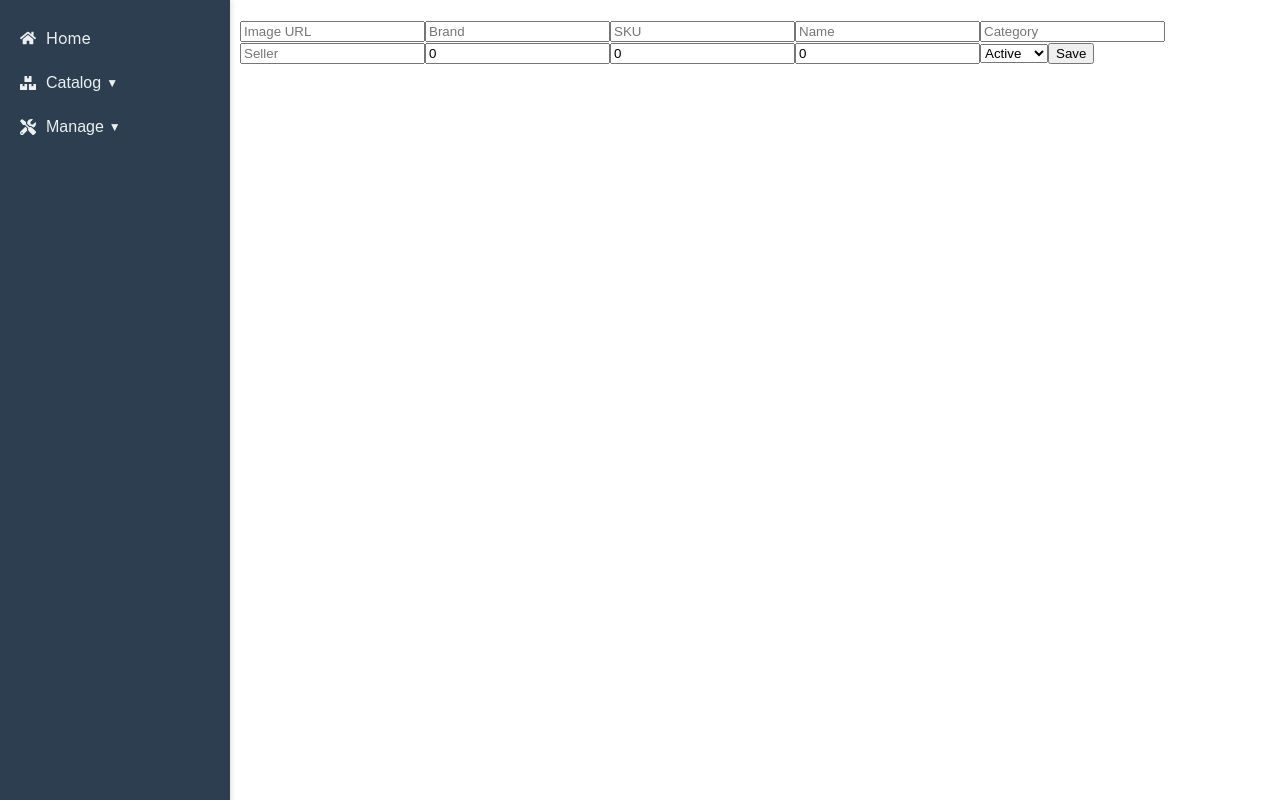
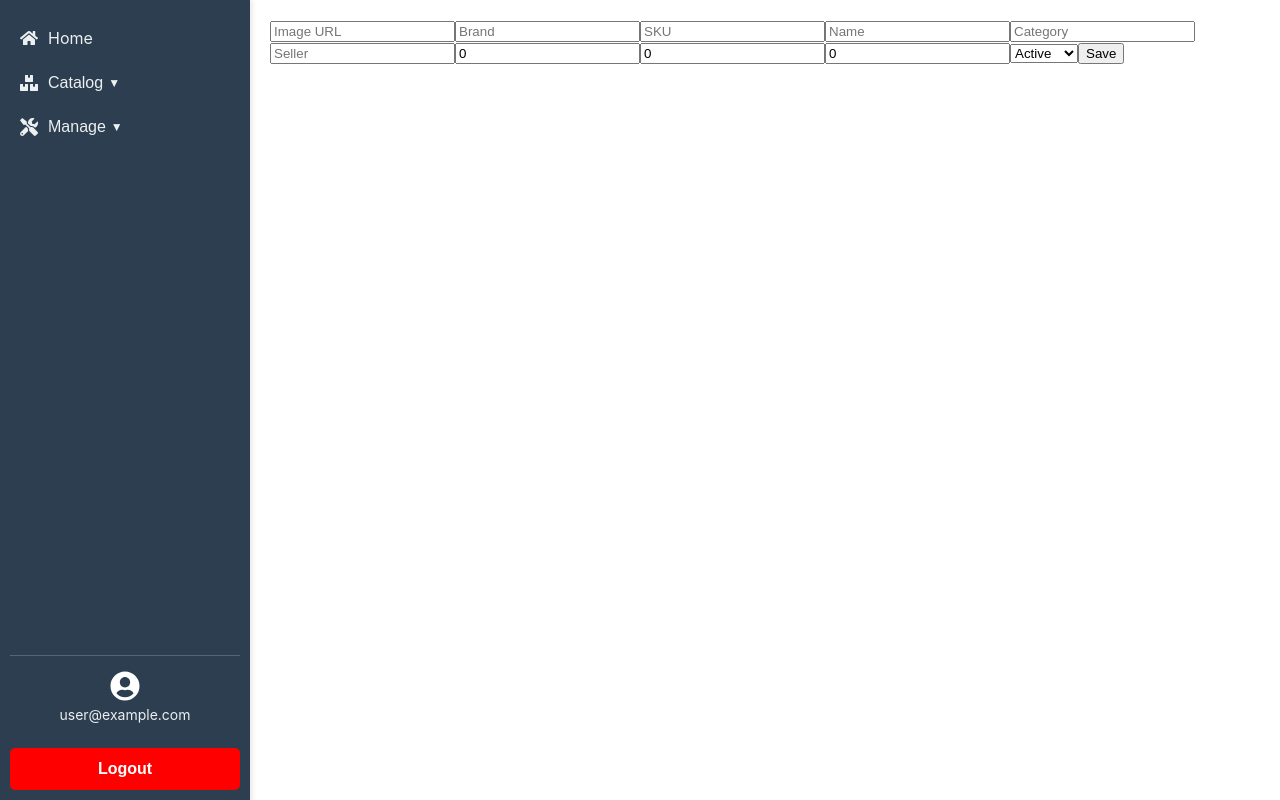
Before and after one commit to Phxtsxkxrn/Inventory-Management, a React (Create React App) app: page /add in a window 1280 px wide. Built offline with nearby package versions, Linux system fonts and the light colour scheme; no server answers; the database is empty; sample sign-in values are in the browser's storage.

Commit message:
login , logout

```diff
--- a/package.json
+++ b/package.json
@@ -8,6 +8,7 @@
     "papaparse": "^5.5.1",
     "react": "^19.0.0",
     "react-dom": "^19.0.0",
+    "react-firebase-hooks": "^5.1.1",
     "react-icons": "^5.4.0",
     "react-router-dom": "^7.1.3",
     "react-scripts": "5.0.1",
--- a/src/App.js
+++ b/src/App.js
@@ -1,5 +1,10 @@
 import React, { useState, useEffect } from "react";
-import { BrowserRouter as Router, Routes, Route } from "react-router-dom";
+import {
+  BrowserRouter as Router,
+  Routes,
+  Route,
+  Navigate,
+} from "react-router-dom";
 import Navbar from "./components/Navbar";
 import Home from "./components/Home";
 import ProductList from "./components/ProductList";
@@ -8,6 +13,10 @@ import CategoriesList from "./components/CategoriesList";
 import ManagePricing from "./components/ManagePricing";
 import Promotions from "./components/Promotions";
 import ManagePromotions from "./components/ManagePromotions";
+import Login from "./components/Login";
+import Register from "./components/Register";
+import { auth } from "./services/firebaseConfig";
+import { useAuthState } from "react-firebase-hooks/auth";
 import {
   getProducts,
   addProduct,
@@ -20,11 +29,11 @@ import {
   deleteCategories,
 } from "./services/categoriesService";
 
-function App() {
+const App = () => {
+  const [user, loading] = useAuthState(auth);
   const [products, setProducts] = useState([]);
-  const [categories, setCategories] = useState([]); // State for categories
+  const [categories, setCategories] = useState([]);
 
-  // Fetch products from Firestore when the component mounts
   useEffect(() => {
     const fetchProducts = async () => {
       try {
@@ -48,54 +57,49 @@ function App() {
     fetchCategories();
   }, []);
 
-  // Add a new product
   const handleAddProduct = async (newProduct) => {
     try {
-      const addedProduct = await addProduct(newProduct); // เพิ่มสินค้าใน Firebase
-      setProducts((prevProducts) => [...prevProducts, addedProduct]); // อัปเดต state
+      const addedProduct = await addProduct(newProduct);
+      setProducts((prevProducts) => [...prevProducts, addedProduct]);
     } catch (error) {
       console.error("Error adding product:", error);
     }
   };
 
-  // Edit an existing product
   const handleEditProduct = async (id, updatedProduct) => {
     try {
-      await updateProduct(id, updatedProduct); // Update in Firestore
-      const updatedProducts = await getProducts(); // Refresh product list
+      await updateProduct(id, updatedProduct);
+      const updatedProducts = await getProducts();
       setProducts(updatedProducts);
     } catch (error) {
       console.error("Error editing product:", error);
     }
   };
 
-  // Delete a product
   const handleDeleteProduct = async (id) => {
     try {
-      await deleteProduct(id); // Delete from Firestore
-      const updatedProducts = await getProducts(); // Refresh product list
+      await deleteProduct(id);
+      const updatedProducts = await getProducts();
       setProducts(updatedProducts);
     } catch (error) {
       console.error("Error deleting product:", error);
     }
   };
 
-  // Add a new categories
   const handleAddCategories = async (newCategories) => {
     try {
-      await addCategories(newCategories); // Add to Firestore
-      const updatedCategories = await getCategories(); // Refresh categories list
+      await addCategories(newCategories);
+      const updatedCategories = await getCategories();
       setCategories(updatedCategories);
     } catch (error) {
       console.error("Error adding categories:", error);
     }
   };
 
-  // Delete a categories
   const handleDeleteCategories = async (id) => {
     try {
-      await deleteCategories(id); // Delete from Firestore
-      const updatedCategories = await getCategories(); // Refresh categories list
+      await deleteCategories(id);
+      const updatedCategories = await getCategories();
       setCategories(updatedCategories);
     } catch (error) {
       console.error("Error deleting categories:", error);
@@ -105,24 +109,37 @@ function App() {
   const handleImportProducts = async (parsedData) => {
     try {
       for (const product of parsedData) {
-        await addProduct(product); // เพิ่มสินค้าแต่ละตัวไปยัง Firebase
+        await addProduct(product);
       }
-      const updatedProducts = await getProducts(); // ดึงข้อมูลใหม่
-      setProducts(updatedProducts); // อัปเดต State
+      const updatedProducts = await getProducts();
+      setProducts(updatedProducts);
     } catch (error) {
       console.error("Error importing products:", error);
     }
   };
 
+  if (loading) return <h1>Loading...</h1>;
+
   return (
     <Router>
       <div style={{ display: "flex" }}>
-        {/* Navbar */}
-        <Navbar />
+        {/* Navbar ควรแสดงเฉพาะเมื่อ user login แล้ว */}
+        {user && <Navbar />}
         <div style={{ flex: 1, padding: "20px" }}>
-          {/* Main Content */}
           <Routes>
-            <Route path="/" element={<Home />} />
+            {/* ถ้ายังไม่ได้ Login, Redirect ไปที่ Login */}
+            <Route
+              path="/"
+              element={user ? <Home /> : <Navigate to="/login" />}
+            />
+            <Route
+              path="/login"
+              element={user ? <Navigate to="/" /> : <Login />}
+            />
+            <Route
+              path="/register"
+              element={user ? <Navigate to="/" /> : <Register />}
+            />
             <Route
               path="/product-list"
               element={
@@ -172,6 +189,6 @@ function App() {
       </div>
     </Router>
   );
-}
+};
 
 export default App;
--- /dev/null
+++ b/src/components/Login.css
@@ -0,0 +1,55 @@
+.container {
+  display: flex;
+  justify-content: center;
+  align-items: center;
+  height: 100vh;
+}
+
+.card {
+  width: 350px;
+  padding: 20px;
+  border-radius: 10px;
+  background-color: #fff;
+  box-shadow: 0px 4px 10px rgba(0, 0, 0, 0.1);
+  text-align: center;
+}
+
+.title {
+  margin-bottom: 15px;
+  font-size: 24px;
+  color: #333;
+}
+
+.error {
+  color: red;
+  font-size: 14px;
+}
+
+.form {
+  display: flex;
+  flex-direction: column;
+  gap: 10px;
+}
+
+.input {
+  padding: 10px;
+  font-size: 16px;
+  border-radius: 5px;
+  border: 1px solid #ccc;
+  outline: none;
+}
+
+.button {
+  padding: 10px;
+  font-size: 16px;
+  border-radius: 5px;
+  border: none;
+  background-color: #007bff;
+  color: white;
+  cursor: pointer;
+  transition: background 0.3s;
+}
+
+.button:hover {
+  background-color: #0056b3;
+}
--- /dev/null
+++ b/src/components/Login.js
@@ -0,0 +1,53 @@
+import React, { useState } from "react";
+import { login } from "../services/authService";
+import { useNavigate } from "react-router-dom";
+import "./Login.css"; // ✅ Import CSS ที่แยกไว้
+
+const Login = () => {
+  const [email, setEmail] = useState("");
+  const [password, setPassword] = useState("");
+  const [error, setError] = useState("");
+  const navigate = useNavigate();
+
+  const handleLogin = async (e) => {
+    e.preventDefault();
+    try {
+      await login(email, password);
+      navigate("/"); // เปลี่ยนไปที่ Home.js
+    } catch (error) {
+      setError(error.message);
+    }
+  };
+
+  return (
+    <div className="container">
+      <div className="card">
+        <h2 className="title">Login</h2>
+        {error && <p className="error">{error}</p>}
+        <form onSubmit={handleLogin} className="form">
+          <input
+            type="email"
+            placeholder="Email"
+            value={email}
+            onChange={(e) => setEmail(e.target.value)}
+            required
+            className="input"
+          />
+          <input
+            type="password"
+            placeholder="Password"
+            value={password}
+            onChange={(e) => setPassword(e.target.value)}
+            required
+            className="input"
+          />
+          <button type="submit" className="button">
+            Login
+          </button>
+        </form>
+      </div>
+    </div>
+  );
+};
+
+export default Login;
--- a/src/components/Navbar.css
+++ b/src/components/Navbar.css
@@ -2,15 +2,16 @@
 .navbar {
   display: flex;
   flex-direction: column;
-  width: 210px;
+  width: 230px;
   height: 100vh;
   background-color: #2c3e50;
   padding: 20px 10px;
   box-shadow: 2px 0 5px rgba(0, 0, 0, 0.1);
-  position: fixed; /* เปลี่ยนเป็น fixed เพื่อให้ Navbar อยู่กับที่ */
-  top: 0; /* ติดด้านบนของหน้าจอ */
-  left: 0; /* ติดด้านซ้ายของหน้าจอ */
-  overflow-y: auto; /* เพิ่ม scroll bar ให้ navbar หากเนื้อหายาวเกิน */
+  position: fixed;
+  top: 0;
+  left: 0;
+  overflow-y: auto;
+  padding-bottom: 40px; /* เพิ่มพื้นที่ว่างด้านล่าง */
 }
 
 /* Menu items */
@@ -18,10 +19,11 @@
   list-style-type: none;
   padding: 0;
   margin: 0;
+  flex-grow: 1; /* ทำให้เมนูขยายเต็มพื้นที่ */
 }
 
 .navbar-item {
-  margin-bottom: 10px; /* Reduce spacing between menu items */
+  margin-bottom: 10px;
 }
 
 /* Links and button styling */
@@ -30,13 +32,19 @@
   align-items: center;
   color: #ecf0f1;
   text-decoration: none;
-  font-size: 16px; /* Ensure consistent font size */
-  padding: 8px 10px; /* Reduce padding */
+  font-size: 16px;
+  padding: 8px 10px;
   border: none;
   background: none;
   cursor: pointer;
   border-radius: 5px;
   transition: background-color 0.3s ease;
+  gap: 5px; /* ✅ เพิ่มช่องว่างระหว่างไอคอนกับข้อความ */
+}
+
+.navbar-link .icon {
+  font-size: 18px;
+  margin-right: 5px; /* ✅ เพิ่มระยะห่างของไอคอน */
 }
 
 .navbar-link:hover {
@@ -44,7 +52,7 @@
 }
 
 .content {
-  margin-left: 180px; /* เว้นที่สำหรับ Navbar */
+  margin-left: 210px;
   padding: 20px;
 }
 
@@ -52,16 +60,22 @@
 .dropdown-menu {
   list-style-type: none;
   padding: 0;
-  margin: 5px 0 0 20px; /* Reduce margin and slightly indent */
+  margin: 5px 0 0 20px;
 }
 
 .dropdown-link {
+  display: flex;
+  align-items: center;
   color: #bdc3c7;
   text-decoration: none;
-  padding: 5px 10px; /* Reduce padding */
-  display: flex;
-  align-items: center;
+  padding: 5px 10px;
   transition: color 0.3s ease;
+  gap: 10px; /* ✅ เพิ่มช่องว่างระหว่างไอคอนกับข้อความ */
+}
+
+.dropdown-link .icon {
+  font-size: 16px;
+  margin-right: 5px; /* ✅ เพิ่มระยะห่างของไอคอน */
 }
 
 .dropdown-link:hover {
@@ -70,7 +84,7 @@
 
 /* Dropdown arrow */
 .dropdown-arrow {
-  margin-left: 5px;
+  margin-left: auto;
   font-size: 12px;
   transition: transform 0.3s ease;
 }
@@ -78,3 +92,66 @@
 .dropdown-arrow.open {
   transform: rotate(180deg);
 }
+
+/* ปุ่ม Logout ที่อยู่ล่างสุด */
+.logout-button {
+  margin-top: auto; /* ดันปุ่มไปที่ด้านล่าง */
+  width: 100%;
+  padding: 12px;
+  font-size: 16px;
+  font-weight: bold;
+  border: none;
+  background-color: red;
+  color: white;
+  cursor: pointer;
+  border-radius: 5px;
+  transition: background 0.3s ease;
+  margin-bottom: 30px; /* เพิ่มช่องว่างด้านล่าง */
+}
+
+.logout-button:hover {
+  background-color: darkred;
+}
+
+/* แสดงอีเมลของผู้ใช้ */
+.user-info {
+  display: flex;
+  align-items: center;
+  justify-content: center;
+  flex-direction: column;
+  color: white;
+  margin-top: auto; /* ดันให้อยู่ด้านล่างของเมนู */
+  padding: 15px 0;
+  border-top: 1px solid rgba(255, 255, 255, 0.2);
+}
+
+.user-icon {
+  font-size: 30px;
+  margin-bottom: 5px;
+}
+
+.user-email {
+  font-size: 14px;
+  color: #ecf0f1;
+  word-break: break-word;
+  text-align: center;
+}
+
+/* ปุ่ม Logout */
+.logout-button {
+  margin-top: 10px; /* เพิ่มระยะห่างจากอีเมล */
+  width: 100%;
+  padding: 12px;
+  font-size: 16px;
+  font-weight: bold;
+  border: none;
+  background-color: red;
+  color: white;
+  cursor: pointer;
+  border-radius: 5px;
+  transition: background 0.3s ease;
+}
+
+.logout-button:hover {
+  background-color: darkred;
+}
--- a/src/components/Navbar.js
+++ b/src/components/Navbar.js
@@ -1,5 +1,7 @@
 import React, { useState } from "react";
-import { Link } from "react-router-dom";
+import { Link, useNavigate } from "react-router-dom";
+import { logout } from "../services/authService";
+import { auth } from "../services/firebaseConfig"; // ✅ Import Firebase auth
 import {
   FaHome,
   FaBoxes,
@@ -9,20 +11,24 @@ import {
   FaPercentage,
   FaGift,
   FaTools,
+  FaUserCircle,
 } from "react-icons/fa";
 import "./Navbar.css";
 
 const Navbar = ({ children }) => {
-  // ✅ ใช้ state แยกกัน และไม่ต้องปิดอีกอันอัตโนมัติ
   const [salesOpen, setSalesOpen] = useState(false);
   const [manageOpen, setManageOpen] = useState(false);
+  const navigate = useNavigate();
 
-  const toggleSales = () => {
-    setSalesOpen(!salesOpen);
-  };
+  // ✅ ดึงข้อมูล user ปัจจุบัน
+  const user = auth.currentUser;
 
-  const toggleManage = () => {
-    setManageOpen(!manageOpen);
+  const toggleSales = () => setSalesOpen(!salesOpen);
+  const toggleManage = () => setManageOpen(!manageOpen);
+
+  const handleLogout = async () => {
+    await logout();
+    navigate("/login");
   };
 
   return (
@@ -33,7 +39,7 @@ const Navbar = ({ children }) => {
           {/* ปุ่ม Home */}
           <li className="navbar-item">
             <Link to="/" className="navbar-link">
-              <FaHome style={{ marginRight: "10px" }} />
+              <FaHome className="icon" />
               Home
             </Link>
           </li>
@@ -41,7 +47,7 @@ const Navbar = ({ children }) => {
           {/* ปุ่ม Sales */}
           <li className="navbar-item">
             <button className="navbar-link" onClick={toggleSales}>
-              <FaBoxes style={{ marginRight: "10px" }} />
+              <FaBoxes className="icon" />
               Catalog
               <span className={`dropdown-arrow ${salesOpen ? "open" : ""}`}>
                 ▼
@@ -51,19 +57,19 @@ const Navbar = ({ children }) => {
               <ul className="dropdown-menu">
                 <li>
                   <Link to="/product-list" className="dropdown-link">
-                    <FaListAlt style={{ marginRight: "10px" }} />
+                    <FaListAlt className="icon" />
                     Product List
                   </Link>
                 </li>
                 <li>
                   <Link to="/categories-list" className="dropdown-link">
-                    <FaTags style={{ marginRight: "10px" }} />
+                    <FaTags className="icon" />
                     Categories
                   </Link>
                 </li>
                 <li>
                   <Link to="/promotions" className="dropdown-link">
-                    <FaPercentage style={{ marginRight: "10px" }} />
+                    <FaPercentage className="icon" />
                     Promotions
                   </Link>
                 </li>
@@ -74,7 +80,7 @@ const Navbar = ({ children }) => {
           {/* ปุ่ม Manage */}
           <li className="navbar-item">
             <button className="navbar-link" onClick={toggleManage}>
-              <FaTools style={{ marginRight: "10px" }} />
+              <FaTools className="icon" />
               Manage
               <span className={`dropdown-arrow ${manageOpen ? "open" : ""}`}>
                 ▼
@@ -84,13 +90,13 @@ const Navbar = ({ children }) => {
               <ul className="dropdown-menu">
                 <li>
                   <Link to="/manage-pricing" className="dropdown-link">
-                    <FaDollarSign style={{ marginRight: "10px" }} />
+                    <FaDollarSign className="icon" />
                     Manage Pricing
                   </Link>
                 </li>
                 <li>
                   <Link to="/manage-promotions" className="dropdown-link">
-                    <FaGift style={{ marginRight: "10px" }} />
+                    <FaGift className="icon" />
                     Manage Promotions
                   </Link>
                 </li>
@@ -98,6 +104,19 @@ const Navbar = ({ children }) => {
             )}
           </li>
         </ul>
+
+        {/* ✅ แสดงอีเมลของผู้ใช้ (ถ้ามี) */}
+        {user && (
+          <div className="user-info">
+            <FaUserCircle className="user-icon" />
+            <span className="user-email">{user.email}</span>
+          </div>
+        )}
+
+        {/* ปุ่ม Logout */}
+        <button className="logout-button" onClick={handleLogout}>
+          Logout
+        </button>
       </nav>
 
       {/* Content */}
--- /dev/null
+++ b/src/components/Register.js
@@ -0,0 +1,47 @@
+// components/Register.js
+import React, { useState } from "react";
+import { register } from "../services/authService";
+import { useNavigate } from "react-router-dom";
+
+const Register = () => {
+  const [email, setEmail] = useState("");
+  const [password, setPassword] = useState("");
+  const [error, setError] = useState("");
+  const navigate = useNavigate();
+
+  const handleRegister = async (e) => {
+    e.preventDefault();
+    try {
+      await register(email, password);
+      navigate("/login"); // หลังสมัครเสร็จ ให้ไปที่หน้า Login
+    } catch (error) {
+      setError(error.message);
+    }
+  };
+
+  return (
+    <div>
+      <h2>Register</h2>
+      {error && <p style={{ color: "red" }}>{error}</p>}
+      <form onSubmit={handleRegister}>
+        <input
+          type="email"
+          placeholder="Email"
+          value={email}
+          onChange={(e) => setEmail(e.target.value)}
+          required
+        />
+        <input
+          type="password"
+          placeholder="Password"
+          value={password}
+          onChange={(e) => setPassword(e.target.value)}
+          required
+        />
+        <button type="submit">Register</button>
+      </form>
+    </div>
+  );
+};
+
+export default Register;
--- /dev/null
+++ b/src/services/authService.js
@@ -0,0 +1,41 @@
+// services/authService.js
+import { auth } from "./firebaseConfig";
+import {
+  createUserWithEmailAndPassword,
+  signInWithEmailAndPassword,
+  signOut,
+} from "firebase/auth";
+
+export const register = async (email, password) => {
+  try {
+    const userCredential = await createUserWithEmailAndPassword(
+      auth,
+      email,
+      password
+    );
+    return userCredential.user;
+  } catch (error) {
+    throw error;
+  }
+};
+
+export const login = async (email, password) => {
+  try {
+    const userCredential = await signInWithEmailAndPassword(
+      auth,
+      email,
+      password
+    );
+    return userCredential.user;
+  } catch (error) {
+    throw error;
+  }
+};
+
+export const logout = async () => {
+  try {
+    await signOut(auth); // ✅ เรียกใช้งาน Logout
+  } catch (error) {
+    console.error("Error logging out:", error);
+  }
+};
--- a/src/services/firebaseConfig.js
+++ b/src/services/firebaseConfig.js
@@ -1,5 +1,6 @@
 import { initializeApp } from "firebase/app";
 import { getFirestore } from "firebase/firestore";
+import { getAuth } from "firebase/auth";
 
 const firebaseConfig = {
   apiKey: "AIzaSyDzfGthFV7EStOy7OQTbvfDHP-WqGZRpBY",
@@ -8,10 +9,13 @@ const firebaseConfig = {
   storageBucket: "algolia-sku-status-tool.firebasestorage.app",
   messagingSenderId: "739679424512",
   appId: "1:739679424512:web:7166285b57e87d79b7c8e5",
-  measurementId: "G-ZX09JXNPRT"
+  measurementId: "G-ZX09JXNPRT",
 };
 
 const app = initializeApp(firebaseConfig);
+
+// Export authentication and database (Firestore)
+const auth = getAuth(app); // ✅ ตรวจสอบว่า export auth
 const db = getFirestore(app);
 
-export { db };
+export { auth, db };
```
Also changed, not shown: 1 other file (tests, documents, lock files or other folders).
